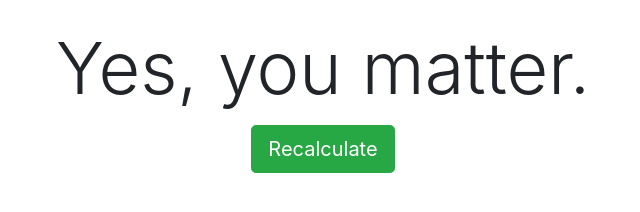
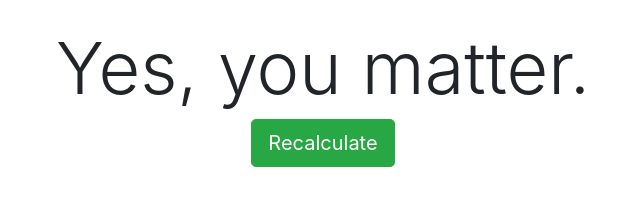
Before and after one commit to Justis-Lamanna/PiWebsite, a website: page doyoumatter/index.html in a window 1280 px wide. Shown: the whole page, without its empty margins (317-957 px from the left). Drawn offline with nearby package versions, Linux system fonts and the light colour scheme.

Commit message:
Removed hard-coded height

```diff
--- a/doyoumatter/index.html
+++ b/doyoumatter/index.html
@@ -8,7 +8,7 @@
 	</head>
 	<body>
 		<div class="container-fluid" style="margin-top: 25px;">
-			<div id="matter-div" class="col-12" style="height: 100px;">
+			<div id="matter-div" class="col-12">
 				<h1 id="matter-text" class="display-3 text-center">Yes, you matter.</h1>
 			</div>
 			<div id="reload-div" class="col-12" style="display: none; height: 70px; width: 50%; margin: auto;">
```
